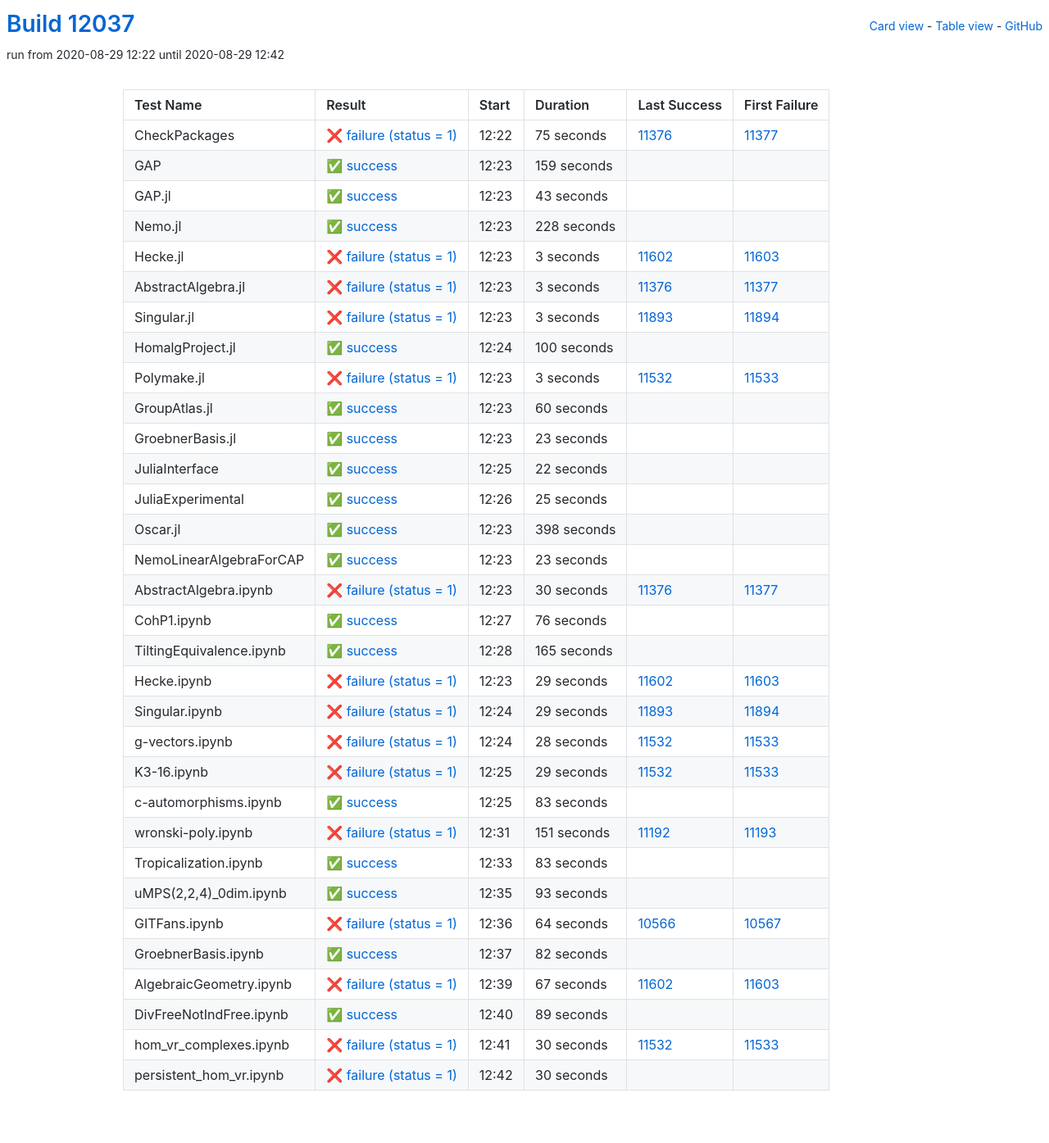
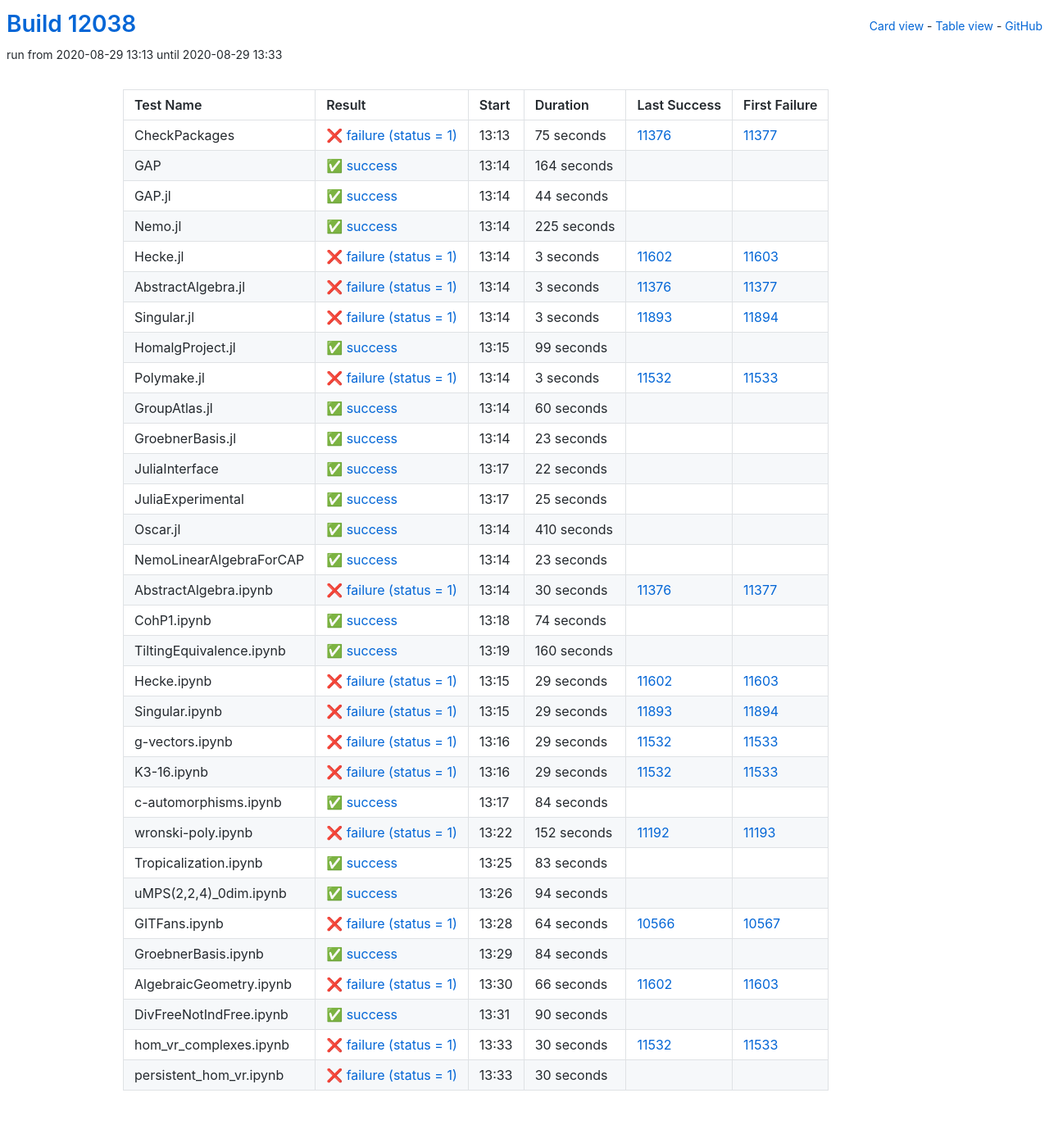
Before and after one commit to oscar-system/oscar-ci-status, a Jekyll site: the page built from table.html, in a window 1280 px wide. Shown: the whole page at 82% size. Built offline with Jekyll 4.4.1, drawn with Linux system fonts in a browser that asks for light colours.

Commit message:
Build #12038

```diff
--- a/_data/ci.yml
+++ b/_data/ci.yml
@@ -1,6 +1,6 @@
 ---
-build: 12037
-build_url: https://oscarci.mathematik.uni-kl.de/job/oscar/12037/
+build: 12038
+build_url: https://oscarci.mathematik.uni-kl.de/job/oscar/12038/
 job: oscar
 organization: oscar-system
 repo: oscar-ci-status
@@ -8,8 +8,8 @@
 tests:
 - name: CheckPackages
   id: checkpackages
-  log: https://oscarci.mathematik.uni-kl.de/job/oscar/12037/artifact/logs/build-12037/CheckPackages.log
-  start: 2020-08-29 12:22
+  log: https://oscarci.mathematik.uni-kl.de/job/oscar/12038/artifact/logs/build-12038/CheckPackages.log
+  start: 2020-08-29 13:13
   success: false
   exitcode: 1
   status: failure
@@ -20,44 +20,44 @@
   first_failure_url: https://oscarci.mathematik.uni-kl.de/job/oscar/11377/
 - name: GAP
   id: gap
-  log: https://oscarci.mathematik.uni-kl.de/job/oscar/12037/artifact/logs/build-12037/GAP.log
-  start: 2020-08-29 12:23
+  log: https://oscarci.mathematik.uni-kl.de/job/oscar/12038/artifact/logs/build-12038/GAP.log
+  start: 2020-08-29 13:14
   success: true
   exitcode: 0
   status: success
-  duration: 159
+  duration: 164
   last_success: false
   last_success_url:
   first_failure: false
   first_failure_url:
 - name: GAP.jl
   id: gap-jl
-  log: https://oscarci.mathematik.uni-kl.de/job/oscar/12037/artifact/logs/build-12037/GAP.jl.log
-  start: 2020-08-29 12:23
+  log: https://oscarci.mathematik.uni-kl.de/job/oscar/12038/artifact/logs/build-12038/GAP.jl.log
+  start: 2020-08-29 13:14
   success: true
   exitcode: 0
   status: success
-  duration: 43
+  duration: 44
   last_success: false
   last_success_url:
   first_failure: false
   first_failure_url:
 - name: Nemo.jl
   id: nemo-jl
-  log: https://oscarci.mathematik.uni-kl.de/job/oscar/12037/artifact/logs/build-12037/Nemo.jl.log
-  start: 2020-08-29 12:23
+  log: https://oscarci.mathematik.uni-kl.de/job/oscar/12038/artifact/logs/build-12038/Nemo.jl.log
+  start: 2020-08-29 13:14
   success: true
   exitcode: 0
   status: success
-  duration: 228
+  duration: 225
   last_success: false
   last_success_url:
   first_failure: false
   first_failure_url:
 - name: Hecke.jl
   id: hecke-jl
-  log: https://oscarci.mathematik.uni-kl.de/job/oscar/12037/artifact/logs/build-12037/Hecke.jl.log
-  start: 2020-08-29 12:23
+  log: https://oscarci.mathematik.uni-kl.de/job/oscar/12038/artifact/logs/build-12038/Hecke.jl.log
+  start: 2020-08-29 13:14
   success: false
   exitcode: 1
   status: failure
@@ -68,8 +68,8 @@
   first_failure_url: https://oscarci.mathematik.uni-kl.de/job/oscar/11603/
 - name: AbstractAlgebra.jl
   id: abstractalgebra-jl
-  log: https://oscarci.mathematik.uni-kl.de/job/oscar/12037/artifact/logs/build-12037/AbstractAlgebra.jl.log
-  start: 2020-08-29 12:23
+  log: https://oscarci.mathematik.uni-kl.de/job/oscar/12038/artifact/logs/build-12038/AbstractAlgebra.jl.log
+  start: 2020-08-29 13:14
   success: false
   exitcode: 1
   status: failure
@@ -80,8 +80,8 @@
   first_failure_url: https://oscarci.mathematik.uni-kl.de/job/oscar/11377/
 - name: Singular.jl
   id: singular-jl
-  log: https://oscarci.mathematik.uni-kl.de/job/oscar/12037/artifact/logs/build-12037/Singular.jl.log
-  start: 2020-08-29 12:23
+  log: https://oscarci.mathematik.uni-kl.de/job/oscar/12038/artifact/logs/build-12038/Singular.jl.log
+  start: 2020-08-29 13:14
   success: false
   exitcode: 1
   status: failure
@@ -92,20 +92,20 @@
   first_failure_url: https://oscarci.mathematik.uni-kl.de/job/oscar/11894/
 - name: HomalgProject.jl
   id: homalgproject-jl
-  log: https://oscarci.mathematik.uni-kl.de/job/oscar/12037/artifact/logs/build-12037/HomalgProject.jl.log
-  start: 2020-08-29 12:24
+  log: https://oscarci.mathematik.uni-kl.de/job/oscar/12038/artifact/logs/build-12038/HomalgProject.jl.log
+  start: 2020-08-29 13:15
   success: true
   exitcode: 0
   status: success
-  duration: 100
+  duration: 99
   last_success: false
   last_success_url:
   first_failure: false
   first_failure_url:
 - name: Polymake.jl
   id: polymake-jl
-  log: https://oscarci.mathematik.uni-kl.de/job/oscar/12037/artifact/logs/build-12037/Polymake.jl.log
-  start: 2020-08-29 12:23
+  log: https://oscarci.mathematik.uni-kl.de/job/oscar/12038/artifact/logs/build-12038/Polymake.jl.log
+  start: 2020-08-29 13:14
   success: false
   exitcode: 1
   status: failure
@@ -116,8 +116,8 @@
   first_failure_url: https://oscarci.mathematik.uni-kl.de/job/oscar/11533/
 - name: GroupAtlas.jl
   id: groupatlas-jl
-  log: https://oscarci.mathematik.uni-kl.de/job/oscar/12037/artifact/logs/build-12037/GroupAtlas.jl.log
-  start: 2020-08-29 12:23
+  log: https://oscarci.mathematik.uni-kl.de/job/oscar/12038/artifact/logs/build-12038/GroupAtlas.jl.log
+  start: 2020-08-29 13:14
   success: true
   exitcode: 0
   status: success
@@ -128,8 +128,8 @@
   first_failure_url:
 - name: GroebnerBasis.jl
   id: groebnerbasis-jl
-  log: https://oscarci.mathematik.uni-kl.de/job/oscar/12037/artifact/logs/build-12037/GroebnerBasis.jl.log
-  start: 2020-08-29 12:23
+  log: https://oscarci.mathematik.uni-kl.de/job/oscar/12038/artifact/logs/build-12038/GroebnerBasis.jl.log
+  start: 2020-08-29 13:14
   success: true
   exitcode: 0
   status: success
@@ -140,8 +140,8 @@
   first_failure_url:
 - name: JuliaInterface
   id: juliainterface
-  log: https://oscarci.mathematik.uni-kl.de/job/oscar/12037/artifact/logs/build-12037/JuliaInterface.log
-  start: 2020-08-29 12:25
+  log: https://oscarci.mathematik.uni-kl.de/job/oscar/12038/artifact/logs/build-12038/JuliaInterface.log
+  start: 2020-08-29 13:17
   success: true
   exitcode: 0
   status: success
@@ -152,8 +152,8 @@
   first_failure_url:
 - name: JuliaExperimental
   id: juliaexperimental
-  log: https://oscarci.mathematik.uni-kl.de/job/oscar/12037/artifact/logs/build-12037/JuliaExperimental.log
-  start: 2020-08-29 12:26
+  log: https://oscarci.mathematik.uni-kl.de/job/oscar/12038/artifact/logs/build-12038/JuliaExperimental.log
+  start: 2020-08-29 13:17
   success: true
   exitcode: 0
   status: success
@@ -164,20 +164,20 @@
   first_failure_url:
 - name: Oscar.jl
   id: oscar-jl
-  log: https://oscarci.mathematik.uni-kl.de/job/oscar/12037/artifact/logs/build-12037/Oscar.jl.log
-  start: 2020-08-29 12:23
+  log: https://oscarci.mathematik.uni-kl.de/job/oscar/12038/artifact/logs/build-12038/Oscar.jl.log
+  start: 2020-08-29 13:14
   success: true
   exitcode: 0
   status: success
-  duration: 398
+  duration: 410
   last_success: false
   last_success_url:
   first_failure: false
   first_failure_url:
 - name: NemoLinearAlgebraForCAP
   id: nemolinearalgebraforcap
-  log: https://oscarci.mathematik.uni-kl.de/job/oscar/12037/artifact/logs/build-12037/NemoLinearAlgebraForCAP.log
-  start: 2020-08-29 12:23
+  log: https://oscarci.mathematik.uni-kl.de/job/oscar/12038/artifact/logs/build-12038/NemoLinearAlgebraForCAP.log
+  start: 2020-08-29 13:14
   success: true
   exitcode: 0
   status: success
@@ -188,8 +188,8 @@
   first_failure_url:
 - name: AbstractAlgebra.ipynb
   id: abstractalgebra-ipynb
-  log: https://oscarci.mathematik.uni-kl.de/job/oscar/12037/artifact/logs/build-12037/AbstractAlgebra.ipynb.log
-  start: 2020-08-29 12:23
+  log: https://oscarci.mathematik.uni-kl.de/job/oscar/12038/artifact/logs/build-12038/AbstractAlgebra.ipynb.log
+  start: 2020-08-29 13:14
   success: false
   exitcode: 1
   status: failure
@@ -200,32 +200,32 @@
   first_failure_url: https://oscarci.mathematik.uni-kl.de/job/oscar/11377/
 - name: CohP1.ipynb
   id: cohp1-ipynb
-  log: https://oscarci.mathematik.uni-kl.de/job/oscar/12037/artifact/logs/build-12037/CohP1.ipynb.log
-  start: 2020-08-29 12:27
+  log: https://oscarci.mathematik.uni-kl.de/job/oscar/12038/artifact/logs/build-12038/CohP1.ipynb.log
+  start: 2020-08-29 13:18
   success: true
   exitcode: 0
   status: success
-  duration: 76
+  duration: 74
   last_success: false
   last_success_url:
   first_failure: false
   first_failure_url:
 - name: TiltingEquivalence.ipynb
   id: tiltingequivalence-ipynb
-  log: https://oscarci.mathematik.uni-kl.de/job/oscar/12037/artifact/logs/build-12037/TiltingEquivalence.ipynb.log
-  start: 2020-08-29 12:28
+  log: https://oscarci.mathematik.uni-kl.de/job/oscar/12038/artifact/logs/build-12038/TiltingEquivalence.ipynb.log
+  start: 2020-08-29 13:19
   success: true
   exitcode: 0
   status: success
-  duration: 165
+  duration: 160
   last_success: false
   last_success_url:
   first_failure: false
   first_failure_url:
 - name: Hecke.ipynb
   id: hecke-ipynb
-  log: https://oscarci.mathematik.uni-kl.de/job/oscar/12037/artifact/logs/build-12037/Hecke.ipynb.log
-  start: 2020-08-29 12:23
+  log: https://oscarci.mathematik.uni-kl.de/job/oscar/12038/artifact/logs/build-12038/Hecke.ipynb.log
+  start: 2020-08-29 13:15
   success: false
   exitcode: 1
   status: failure
@@ -236,8 +236,8 @@
   first_failure_url: https://oscarci.mathematik.uni-kl.de/job/oscar/11603/
 - name: Singular.ipynb
   id: singular-ipynb
-  log: https://oscarci.mathematik.uni-kl.de/job/oscar/12037/artifact/logs/build-12037/Singular.ipynb.log
-  start: 2020-08-29 12:24
+  log: https://oscarci.mathematik.uni-kl.de/job/oscar/12038/artifact/logs/build-12038/Singular.ipynb.log
+  start: 2020-08-29 13:15
   success: false
   exitcode: 1
   status: failure
@@ -248,20 +248,20 @@
   first_failure_url: https://oscarci.mathematik.uni-kl.de/job/oscar/11894/
 - name: g-vectors.ipynb
   id: g-vectors-ipynb
-  log: https://oscarci.mathematik.uni-kl.de/job/oscar/12037/artifact/logs/build-12037/g-vectors.ipynb.log
-  start: 2020-08-29 12:24
+  log: https://oscarci.mathematik.uni-kl.de/job/oscar/12038/artifact/logs/build-12038/g-vectors.ipynb.log
+  start: 2020-08-29 13:16
   success: false
   exitcode: 1
   status: failure
-  duration: 28
+  duration: 29
   last_success: 11532
   last_success_url: https://oscarci.mathematik.uni-kl.de/job/oscar/11532/
   first_failure: 11533
   first_failure_url: https://oscarci.mathematik.uni-kl.de/job/oscar/11533/
 - name: K3-16.ipynb
   id: k3-16-ipynb
-  log: https://oscarci.mathematik.uni-kl.de/job/oscar/12037/artifact/logs/build-12037/K3-16.ipynb.log
-  start: 2020-08-29 12:25
+  log: https://oscarci.mathematik.uni-kl.de/job/oscar/12038/artifact/logs/build-12038/K3-16.ipynb.log
+  start: 2020-08-29 13:16
   success: false
   exitcode: 1
   status: failure
@@ -272,32 +272,32 @@
   first_failure_url: https://oscarci.mathematik.uni-kl.de/job/oscar/11533/
 - name: c-automorphisms.ipynb
   id: c-automorphisms-ipynb
-  log: https://oscarci.mathematik.uni-kl.de/job/oscar/12037/artifact/logs/build-12037/c-automorphisms.ipynb.log
-  start: 2020-08-29 12:25
+  log: https://oscarci.mathematik.uni-kl.de/job/oscar/12038/artifact/logs/build-12038/c-automorphisms.ipynb.log
+  start: 2020-08-29 13:17
   success: true
   exitcode: 0
   status: success
-  duration: 83
+  duration: 84
   last_success: false
   last_success_url:
   first_failure: false
   first_failure_url:
 - name: wronski-poly.ipynb
   id: wronski-poly-ipynb
-  log: https://oscarci.mathematik.uni-kl.de/job/oscar/12037/artifact/logs/build-12037/wronski-poly.ipynb.log
-  start: 2020-08-29 12:31
+  log: https://oscarci.mathematik.uni-kl.de/job/oscar/12038/artifact/logs/build-12038/wronski-poly.ipynb.log
+  start: 2020-08-29 13:22
   success: false
   exitcode: 1
   status: failure
-  duration: 151
+  duration: 152
   last_success: 11192
   last_success_url: https://oscarci.mathematik.uni-kl.de/job/oscar/11192/
   first_failure: 11193
   first_failure_url: https://oscarci.mathematik.uni-kl.de/job/oscar/11193/
 - name: Tropicalization.ipynb
   id: tropicalization-ipynb
-  log: https://oscarci.mathematik.uni-kl.de/job/oscar/12037/artifact/logs/build-12037/Tropicalization.ipynb.log
-  start: 2020-08-29 12:33
+  log: https://oscarci.mathematik.uni-kl.de/job/oscar/12038/artifact/logs/build-12038/Tropicalization.ipynb.log
+  start: 2020-08-29 13:25
   success: true
   exitcode: 0
   status: success
@@ -308,20 +308,20 @@
   first_failure_url:
 - name: uMPS(2,2,4)_0dim.ipynb
   id: umps-2-2-4-0dim-ipynb
-  log: https://oscarci.mathematik.uni-kl.de/job/oscar/12037/artifact/logs/build-12037/uMPS-2-2-4-_0dim.ipynb.log
-  start: 2020-08-29 12:35
+  log: https://oscarci.mathematik.uni-kl.de/job/oscar/12038/artifact/logs/build-12038/uMPS-2-2-4-_0dim.ipynb.log
+  start: 2020-08-29 13:26
   success: true
   exitcode: 0
   status: success
-  duration: 93
+  duration: 94
   last_success: false
   last_success_url:
   first_failure: false
   first_failure_url:
 - name: GITFans.ipynb
   id: gitfans-ipynb
-  log: https://oscarci.mathematik.uni-kl.de/job/oscar/12037/artifact/logs/build-12037/GITFans.ipynb.log
-  start: 2020-08-29 12:36
+  log: https://oscarci.mathematik.uni-kl.de/job/oscar/12038/artifact/logs/build-12038/GITFans.ipynb.log
+  start: 2020-08-29 13:28
   success: false
   exitcode: 1
   status: failure
@@ -332,44 +332,44 @@
   first_failure_url: https://oscarci.mathematik.uni-kl.de/job/oscar/10567/
 - name: GroebnerBasis.ipynb
   id: groebnerbasis-ipynb
-  log: https://oscarci.mathematik.uni-kl.de/job/oscar/12037/artifact/logs/build-12037/GroebnerBasis.ipynb.log
-  start: 2020-08-29 12:37
+  log: https://oscarci.mathematik.uni-kl.de/job/oscar/12038/artifact/logs/build-12038/GroebnerBasis.ipynb.log
+  start: 2020-08-29 13:29
   success: true
   exitcode: 0
   status: success
-  duration: 82
+  duration: 84
   last_success: false
   last_success_url:
   first_failure: false
   first_failure_url:
 - name: AlgebraicGeometry.ipynb
   id: algebraicgeometry-ipynb
-  log: https://oscarci.mathematik.uni-kl.de/job/oscar/12037/artifact/logs/build-12037/AlgebraicGeometry.ipynb.log
-  start: 2020-08-29 12:39
+  log: https://oscarci.mathematik.uni-kl.de/job/oscar/12038/artifact/logs/build-12038/AlgebraicGeometry.ipynb.log
+  start: 2020-08-29 13:30
   success: false
   exitcode: 1
   status: failure
-  duration: 67
+  duration: 66
   last_success: 11602
   last_success_url: https://oscarci.mathematik.uni-kl.de/job/oscar/11602/
   first_failure: 11603
   first_failure_url: https://oscarci.mathematik.uni-kl.de/job/oscar/11603/
 - name: DivFreeNotIndFree.ipynb
   id: divfreenotindfree-ipynb
-  log: https://oscarci.mathematik.uni-kl.de/job/oscar/12037/artifact/logs/build-12037/DivFreeNotIndFree.ipynb.log
-  start: 2020-08-29 12:40
+  log: https://oscarci.mathematik.uni-kl.de/job/oscar/12038/artifact/logs/build-12038/DivFreeNotIndFree.ipynb.log
+  start: 2020-08-29 13:31
   success: true
   exitcode: 0
   status: success
-  duration: 89
+  duration: 90
   last_success: false
   last_success_url:
   first_failure: false
   first_failure_url:
 - name: hom_vr_complexes.ipynb
   id: hom-vr-complexes-ipynb
-  log: https://oscarci.mathematik.uni-kl.de/job/oscar/12037/artifact/logs/build-12037/hom_vr_complexes.ipynb.log
-  start: 2020-08-29 12:41
+  log: https://oscarci.mathematik.uni-kl.de/job/oscar/12038/artifact/logs/build-12038/hom_vr_complexes.ipynb.log
+  start: 2020-08-29 13:33
   success: false
   exitcode: 1
   status: failure
@@ -380,8 +380,8 @@
   first_failure_url: https://oscarci.mathematik.uni-kl.de/job/oscar/11533/
 - name: persistent_hom_vr.ipynb
   id: persistent-hom-vr-ipynb
-  log: https://oscarci.mathematik.uni-kl.de/job/oscar/12037/artifact/logs/build-12037/persistent_hom_vr.ipynb.log
-  start: 2020-08-29 12:42
+  log: https://oscarci.mathematik.uni-kl.de/job/oscar/12038/artifact/logs/build-12038/persistent_hom_vr.ipynb.log
+  start: 2020-08-29 13:33
   success: false
   exitcode: 1
   status: failure
```
Also changed, not shown: README.md.
